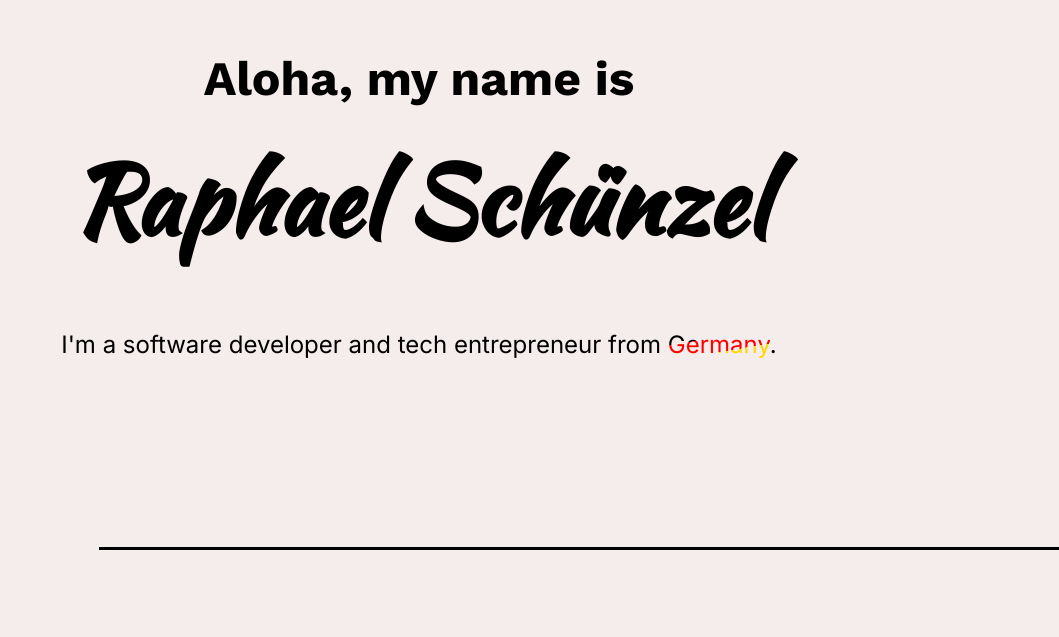
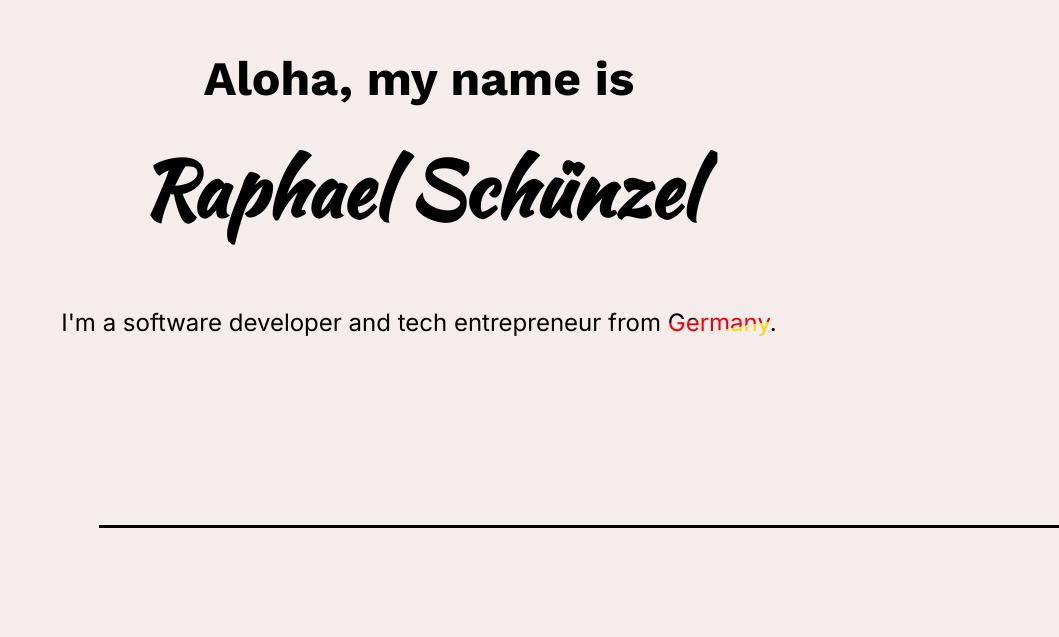
Before and after one commit to RaphaelSchuenzel/raphaelschuenzel.com, a Gatsby site: page / in a window 1280 px wide. Shown: the part 141-778 px from the top of the page, without its empty margins (221-1280 px from the left). Built offline with nearby package versions, Linux system fonts and the light colour scheme; Gatsby itself is replaced by a stand-in of ours.

Commit message:
small layout fix, responsive styling

```diff
--- a/src/components/layout.css
+++ b/src/components/layout.css
@@ -40,17 +40,30 @@ p {
 
 .panel {
     position: relative;
-    width: 75%;
+    width: 100%;
     font-size: 24px;
     font-weight: 400;
-    padding: 80px;
+    padding: 40px 20px;
     overflow: hidden;
-    margin: 80px 0;
+    margin: 40px 0;
     border-top: 3px solid;
 }
 
-.panel:nth-child(even) {
-    margin-left: 25%;
+@media only screen and (min-width: 1200px)  {
+    .panel {
+        width: 75%;
+        padding: 80px;
+    }
+    .panel:nth-child(even) {
+        margin-left: 25%;
+    }
+}
+
+@media only screen and (min-width: 600px)  {
+    .panel {
+        padding: 80px 40px;
+        margin: 80px 0;
+    }
 }
 
 .panel .panel-head .underline {
@@ -80,14 +93,28 @@ p {
         .panel#panel-intro .panel-head .signature {
             display: inline-block;
             position: relative;
-            font-size: 2em;
+            font-size: 1.4em;
             font-family: 'Kaushan Script', serif;
-            white-space: nowrap;
-            padding: 10px 40px;
+            padding: 10px 0;
             --animation-delay: var(--delay, 400ms);
             --animation-duration: var(--duration, 800ms);
             --animation-iterations: var(--iterations, 1);
             animation-name: clip-text;
+        }
+
+        @media only screen and (min-width: 900px)  {
+            .panel#panel-intro .panel-head .signature {
+                font-size: 2em;
+                white-space: nowrap;
+                padding: 10px 40px;
+            }
+        }
+
+        @media only screen and (min-width: 400px)  {
+            .panel#panel-intro .panel-head .signature {
+                font-size: 1.6em;
+                padding: 10px 20px;
+            }
         }
 
         .panel#panel-intro .panel-head .signature,
--- a/src/components/panels.tsx
+++ b/src/components/panels.tsx
@@ -8,14 +8,10 @@ import PanelContact from "./panels/contact"
 const Panels = () => {
     return (
         <div id="panels">
-            <div className="row">
-                <PanelIntro />
-                <PanelAbout />
-            </div>
-            <div className="row">
-                <PanelSocial />
-                <PanelContact />
-            </div>
+            <PanelIntro />
+            <PanelAbout />
+            <PanelSocial />
+            <PanelContact />
         </div>
     )
 }
```
